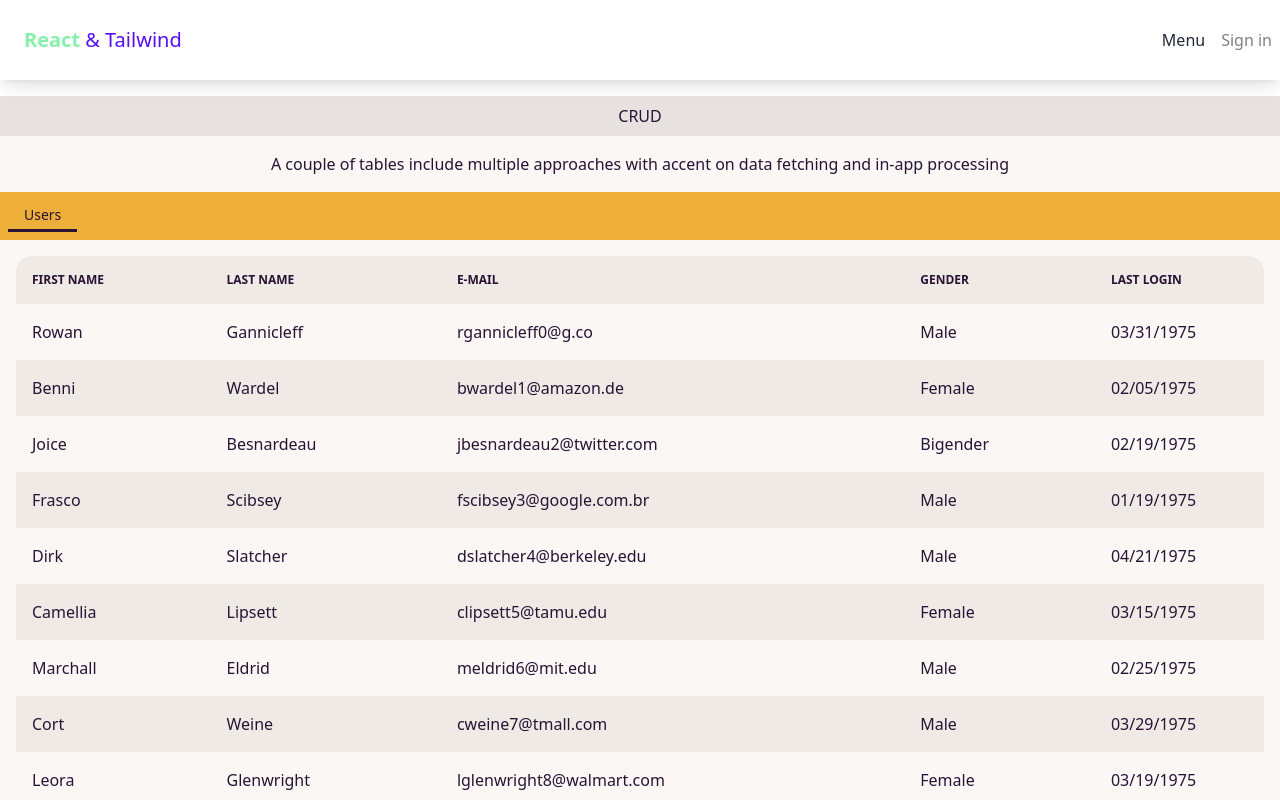
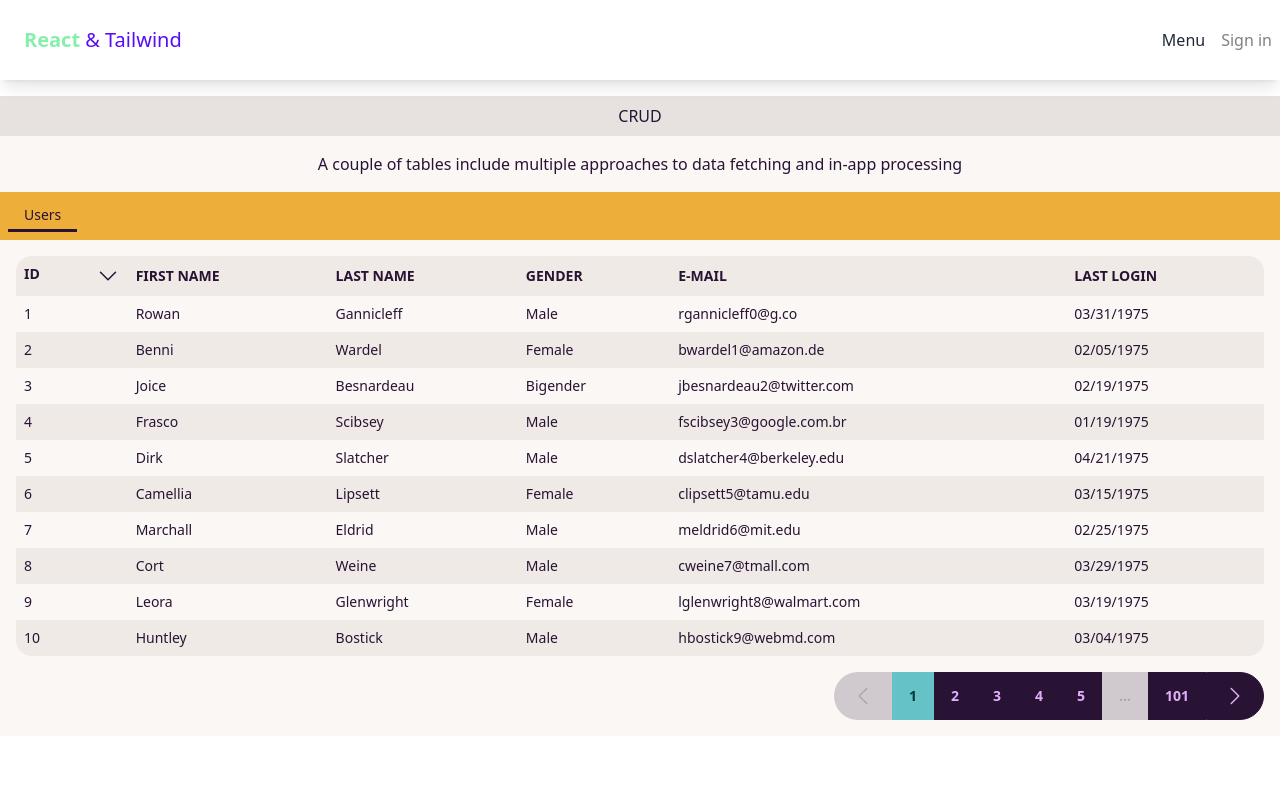
Before and after one commit to alexstulov/react-n-tailwind, a React (Create React App) app: page /crud/users in a window 1280 px wide. Shown: the top 800 px of the page. Built offline with nearby package versions, Linux system fonts and the light colour scheme; no server answers; data requests are answered from the project's data file; what bad-words would draw is missing.

Commit message:
Add page navigation

```diff
--- a/package.json
+++ b/package.json
@@ -14,6 +14,7 @@
     "@types/react-dom": "^18.0.11",
     "axios": "^1.2.5",
     "bad-words": "^3.0.4",
+    "classnames": "^2.3.2",
     "daisyui": "^2.49.0",
     "date-fns": "^2.29.3",
     "firebase": "^9.15.0",
--- /dev/null
+++ b/src/modules/crud/Pagination.tsx
@@ -0,0 +1,190 @@
+
+import classNames from "classnames";
+import React, { useMemo } from "react"
+
+const DOTS="..."
+
+const range = (start: number, end: number) => {
+  const length = end - start + 1;
+  /*
+  	Create an array of certain length and set the elements within it from
+    start value to end value.
+  */
+  return Array.from({ length }, (_, idx) => idx + start);
+};
+
+type UsePaginationArgumentsT = {
+    totalCount: number,
+    pageSize: number,
+    siblingCount: number,
+    currentPage: number
+}
+
+export const usePagination = ({
+  totalCount,
+  pageSize,
+  siblingCount = 1,
+  currentPage
+}: UsePaginationArgumentsT) => {
+  const paginationRange = useMemo(() => {
+    const totalPageCount = Math.ceil(totalCount / pageSize);
+
+    // Pages count is determined as siblingCount + firstPage + lastPage + currentPage + 2*DOTS
+    const totalPageNumbers = siblingCount + 5;
+
+    /*
+      Case 1:
+      If the number of pages is less than the page numbers we want to show in our
+      paginationComponent, we return the range [1..totalPageCount]
+    */
+    if (totalPageNumbers >= totalPageCount) {
+      return range(1, totalPageCount);
+    }
+
+    /*
+    	Calculate left and right sibling index and make sure they are within range 1 and totalPageCount
+    */
+    const leftSiblingIndex = Math.max(currentPage - siblingCount, 1);
+    const rightSiblingIndex = Math.min(
+      currentPage + siblingCount,
+      totalPageCount
+    );
+
+    /*
+      We do not show dots just when there is just one page number to be inserted between the extremes of sibling and the page limits i.e 1 and totalPageCount. Hence we are using leftSiblingIndex > 2 and rightSiblingIndex < totalPageCount - 2
+    */
+    const shouldShowLeftDots = leftSiblingIndex > 2;
+    const shouldShowRightDots = rightSiblingIndex < totalPageCount - 2;
+
+    const firstPageIndex = 1;
+    const lastPageIndex = totalPageCount;
+
+    /*
+    	Case 2: No left dots to show, but rights dots to be shown
+    */
+    if (!shouldShowLeftDots && shouldShowRightDots) {
+      const leftItemCount = 3 + 2 * siblingCount;
+      const leftRange = range(1, leftItemCount);
+
+      return [...leftRange, DOTS, totalPageCount];
+    }
+
+    /*
+    	Case 3: No right dots to show, but left dots to be shown
+    */
+    if (shouldShowLeftDots && !shouldShowRightDots) {
+
+      const rightItemCount = 3 + 2 * siblingCount;
+      const rightRange = range(
+        totalPageCount - rightItemCount + 1,
+        totalPageCount
+      );
+      return [firstPageIndex, DOTS, ...rightRange];
+    }
+
+    /*
+    	Case 4: Both left and right dots to be shown
+    */
+    if (shouldShowLeftDots && shouldShowRightDots) {
+      const middleRange = range(leftSiblingIndex, rightSiblingIndex);
+      return [firstPageIndex, DOTS, ...middleRange, DOTS, lastPageIndex];
+    }
+  }, [totalCount, pageSize, siblingCount, currentPage]);
+
+  return paginationRange;
+};
+
+type PaginationPropsT = {
+    onPageChange: (i: string | number) => void,
+    totalCount: number,
+    siblingCount?: number,
+    currentPage: number,
+    pageSize: number,
+    className: string
+}
+
+const Pagination = (props: PaginationPropsT) => {
+  const {
+    onPageChange,
+    totalCount,
+    siblingCount = 1,
+    currentPage,
+    pageSize,
+    className
+  } = props;
+
+  const paginationRange = usePagination({
+    currentPage,
+    totalCount,
+    siblingCount,
+    pageSize
+  }) || [];
+  const prLength = paginationRange?.length || 0
+
+  // If there are less than 2 times in pagination range we shall not render the component
+  if (currentPage === 0 || prLength < 2) {
+    return null;
+  }
+
+  const onNext = () => {
+    onPageChange(currentPage + 1);
+  };
+
+  const onPrevious = () => {
+    onPageChange(currentPage - 1);
+  };
+
+  const lastPage = paginationRange ? paginationRange[prLength - 1] : 0;
+  return (
+    <div
+      className={classNames("btn-group", { [className]: className })}
+    >
+      {/* Left navigation arrow */}
+      <button
+        className={classNames("btn", {
+          "btn-disabled": currentPage === 1
+        })}
+        onClick={onPrevious}
+      >
+        <svg xmlns="http://www.w3.org/2000/svg" fill="none" viewBox="0 0 24 24" strokeWidth={1.5} stroke="currentColor" className="w-6 h-6">
+          <path strokeLinecap="round" strokeLinejoin="round" d="M15.75 19.5L8.25 12l7.5-7.5" />
+        </svg>
+
+      </button>
+      {paginationRange.map(pageNumber => {
+
+        // If the pageItem is a DOT, render the DOTS unicode character
+        if (pageNumber === DOTS) {
+          return <button key={pageNumber} className="btn dots btn-disabled">&#8230;</button>;
+        }
+
+        // Render our Page Pills
+        return (
+          <button
+            key={pageNumber}
+            className={classNames("btn", {
+              "btn-active": pageNumber === currentPage
+            })}
+            onClick={() => onPageChange(pageNumber)}
+          >
+            {pageNumber}
+          </button>
+        );
+      })}
+      {/*  Right Navigation arrow */}
+      <button
+        className={classNames("btn", {
+          "btn-disabled": currentPage === lastPage
+        })}
+        onClick={onNext}
+      >
+        <svg xmlns="http://www.w3.org/2000/svg" fill="none" viewBox="0 0 24 24" strokeWidth={1.5} stroke="currentColor" className="w-6 h-6">
+          <path strokeLinecap="round" strokeLinejoin="round" d="M8.25 4.5l7.5 7.5-7.5 7.5" />
+        </svg>
+
+      </button>
+    </div>
+  );
+};
+
+export default Pagination
--- a/src/modules/crud/Users.tsx
+++ b/src/modules/crud/Users.tsx
@@ -1,42 +1,85 @@
 import React, { useEffect } from "react"
 import { format, fromUnixTime } from "date-fns"
-import { useSelector } from "react-redux"
-import { emptyUser, fetchUsers } from "./slices/userSlice"
+import { useDispatch, useSelector } from "react-redux"
+import { emptyUser, fetchUsers, setCurrentPage, setSortNOrder } from "./slices/userSlice"
 import store, { StateT } from "./store"
+import Pagination from "./Pagination"
 
 const UserLine = ({userId}: {userId: number}) => {
-  const {first_name, last_name, email, gender, last_login} =
-    useSelector((state: StateT) => state.users.find((user) => user.id === userId)) || emptyUser
+  const {id, first_name, last_name, email, gender, last_login} =
+    useSelector((state: StateT) => state.users.data.find((user) => user.id === userId)) || emptyUser
   return <tr>
+    <td>{id}</td>
     <td>{first_name}</td>
     <td>{last_name}</td>
+    <td>{gender}</td>
     <td>{email}</td>
-    <td>{gender}</td>
     <td>{format(fromUnixTime(last_login), "MM/dd/yyyy")}</td>
   </tr>
 }
 
 const Users = () => {
+  const dispatch = useDispatch()
   useEffect(() => {
     store.dispatch(fetchUsers())
   }, [])
-  const userIds = useSelector((state: StateT) => state.users.map((user) => user.id))
+  const usersLength = useSelector((state: StateT) => state.users.data.length)
+  const currentPage = useSelector((state: StateT) => state.users.currentPage)
+  const limit = useSelector((state: StateT) => state.users.limit)
+  const sort_by = useSelector((state: StateT) => state.users.sort_by)
+  const order = useSelector((state: StateT) => state.users.order)
+  const userIds = useSelector((state: StateT) => [...state.users.data]
+    .sort((a, b) => a[sort_by].toString().localeCompare(b[sort_by].toString(), "en", {numeric: true,}) * (order === "asc" ? 1 : -1))
+    .slice((state.users.currentPage-1) * state.users.limit, state.users.currentPage * state.users.limit).map((user) => user.id))
+
+  const columns = [
+    { label: "Id", accessor: "id" },
+    { label: "First name", accessor: "first_name" },
+    { label: "Last name", accessor: "last_name" },
+    { label: "Gender", accessor: "gender" },
+    { label: "E-mail", accessor: "email" },
+    { label: "Last login", accessor: "last_login" },
+  ];
+
+  const handleSortingChange = (accessor: string) => {
+    const sortOrder = accessor === sort_by && order === "asc" ? "desc" : "asc";
+    dispatch(setSortNOrder({sort_by: accessor, order: sortOrder}))
+  };
 
   return <div className="overflow-x-auto p-4">
-    <table className="table table-zebra w-full">
+    <table className="table table-zebra table-compact w-full">
       <thead>
         <tr>
-          <th>First name</th>
-          <th>Last name</th>
-          <th>E-mail</th>
-          <th>Gender</th>
-          <th>Last login</th>
+          {columns.map(({ label, accessor }) => {
+            return <th
+              key={accessor}
+              onClick={() => handleSortingChange(accessor)}
+              className="cursor-pointer">
+              {label}
+              {sort_by === accessor && order === "asc" && <svg className="w-6 h-6 float-right inline-block" xmlns="http://www.w3.org/2000/svg" fill="none" viewBox="0 0 24 24" strokeWidth={1.5} stroke="currentColor">
+                <path strokeLinecap="round" strokeLinejoin="round" d="M19.5 8.25l-7.5 7.5-7.5-7.5" />
+              </svg>}
+              {sort_by === accessor && order === "desc" && <svg className="w-6 h-6 float-right inline-block" xmlns="http://www.w3.org/2000/svg" fill="none" viewBox="0 0 24 24" strokeWidth={1.5} stroke="currentColor">
+                <path strokeLinecap="round" strokeLinejoin="round" d="M4.5 15.75l7.5-7.5 7.5 7.5" />
+              </svg>
+              }
+
+            </th>;
+          })}
         </tr>
       </thead>
       <tbody>
         {userIds.map((userId: number) => <UserLine key={userId} userId={userId} />)}
       </tbody>
     </table>
+    <div className="flex flex-row justify-end mt-4">
+      <Pagination
+        pageSize={limit}
+        totalCount={usersLength}
+        currentPage={currentPage}
+        className="someclass"
+        onPageChange={(n: string | number) => dispatch(setCurrentPage(n))} />
+    </div>
   </div>
 }
 
--- a/src/modules/crud/index.tsx
+++ b/src/modules/crud/index.tsx
@@ -8,7 +8,7 @@ const CRUD = () => {
   return <Provider store={store}>
     <div data-theme="cupcake">
       <h2 className='heading-2 my-4 p-2 bg-base-300'>CRUD</h2>
-      <p>A couple of tables include multiple approaches with accent on data fetching and in-app processing</p>
+      <p>A couple of tables include multiple approaches to data fetching and in-app processing</p>
       <div className="tabs bg-accent mt-4 p-2">
         <Link className={`tab tab-bordered ${location.pathname.includes("users") && "tab-active"}`} to="/crud/users">Users</Link>
       </div>
--- a/src/modules/crud/slices/userSlice.ts
+++ b/src/modules/crud/slices/userSlice.ts
@@ -9,6 +9,14 @@ export type UserT = {
   last_login: number
 }
 
+export type UserStateT = {
+  data: UserT[],
+  currentPage: number,
+  limit: number,
+  sort_by: "id" | "first_name" | "last_name" | "email" | "gender" | "last_login",
+  order: string
+}
+
 export const emptyUser = {
   id: 0,
   first_name: "",
@@ -18,22 +26,48 @@ export const emptyUser = {
   last_login: 0
 }
 
-const initialState: UserT[] = []
+const initialState: UserStateT = {
+  data: [],
+  currentPage: 1,
+  limit: 10,
+  sort_by: "id",
+  order: "asc"
+}
 
 export const fetchUsers = createAsyncThunk("users/fetchUsers", async () => {
-  const response = await fetch("http://localhost:3001/users").then(data => data.json())
+  const response = await fetch("http://localhost:3001/users/").then(data => data.json())
   return response
 })
 
 const userSlice = createSlice({
   name: "users",
   initialState,
-  reducers: {},
+  reducers: {
+    setCurrentPage(state, action) {
+      state.currentPage = action.payload
+    },
+    setLimit(state, action) {
+      state.limit = action.payload
+    },
+    setSortNOrder(state, action) {
+      console.log(action)
+      return {
+        ...state,
+        sort_by: action.payload.sort_by,
+        order: action.payload.order
+      }
+    },
+  },
   extraReducers(builder) {
-    builder.addCase(fetchUsers.fulfilled, (_, action) => {
-      return action.payload
+    builder.addCase(fetchUsers.fulfilled, (state, action) => {
+      return {
+        ...state,
+        data: action.payload
+      }
     })
   }
 })
 
+export const {setCurrentPage, setSortNOrder} = userSlice.actions
+
 export default userSlice.reducer
--- a/src/modules/crud/store.ts
+++ b/src/modules/crud/store.ts
@@ -1,5 +1,5 @@
 import { configureStore } from "@reduxjs/toolkit";
-import userReducer, { UserT } from "./slices/userSlice"
+import userReducer, { UserStateT } from "./slices/userSlice"
 
 const store = configureStore({
   reducer: {
@@ -8,7 +8,7 @@ const store = configureStore({
 })
 
 export type StateT = {
-  users: UserT[]
+  users: UserStateT
 }
 
 export default store
```
Also changed, not shown: src/modules/crud/db.json, 1 other file (tests, documents, lock files or other folders).
